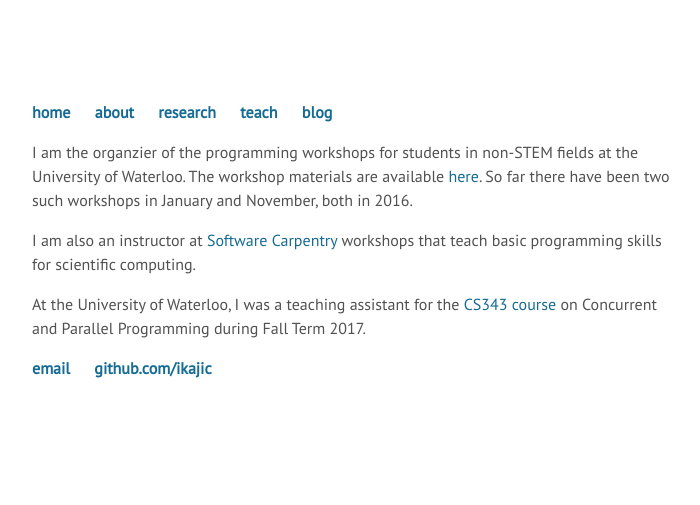
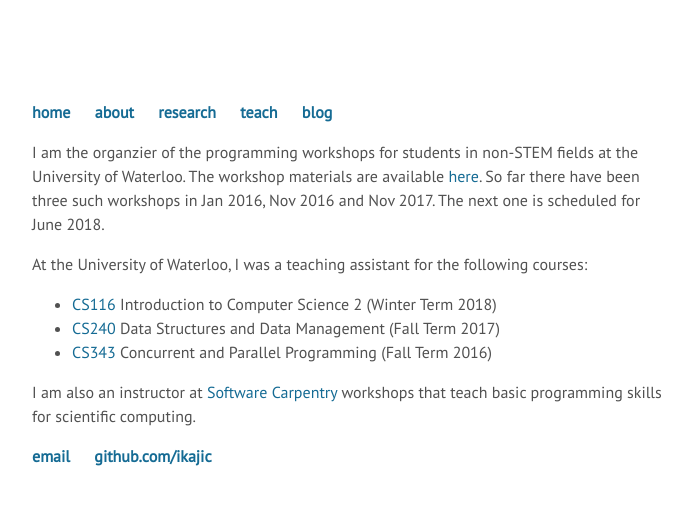
Before and after one commit to ikajic/ikajic.github.io, a Jekyll site: the page built from teach.md, in a window 1280 px wide. Shown: the top 505 px of the page, without its empty margins (288-988 px from the left). Built offline with Jekyll 4.4.1, drawn with Linux system fonts in a browser that asks for light colours.

Commit message:
Update teachings

```diff
--- a/teach.md
+++ b/teach.md
@@ -5,9 +5,16 @@ title: teach
 
 I am the organzier of the programming workshops for students in non-STEM fields at the University of Waterloo.
 The workshop materials are available [here](https://github.com/uwpyb/materials).
-So far there have been two such workshops in January and November, both in 2016.
+So far there have been three such workshops in Jan 2016, Nov 2016 and Nov 2017.
+The next one is scheduled for June 2018.
+
+At the University of Waterloo, I was a teaching assistant for the following
+courses:
+- <a href="https://www.student.cs.uwaterloo.ca/~cs116/">CS116</a> Introduction
+  to Computer Science 2 (Winter Term 2018)
+- <a href="https://www.student.cs.uwaterloo.ca/~cs240/w18/">CS240</a> Data
+  Structures and Data Management (Fall Term 2017)
+- <a href="https://www.student.cs.uwaterloo.ca/~cs343/">CS343</a> Concurrent and Parallel Programming (Fall Term 2016)
 
 I am also an instructor at [Software Carpentry](http://software-carpentry.org/)
 workshops that teach basic programming skills for scientific computing.
-
-At the University of Waterloo, I was a teaching assistant for the <a href="https://www.student.cs.uwaterloo.ca/~cs343/">CS343 course</a> on Concurrent and Parallel Programming during Fall Term 2017.
```
